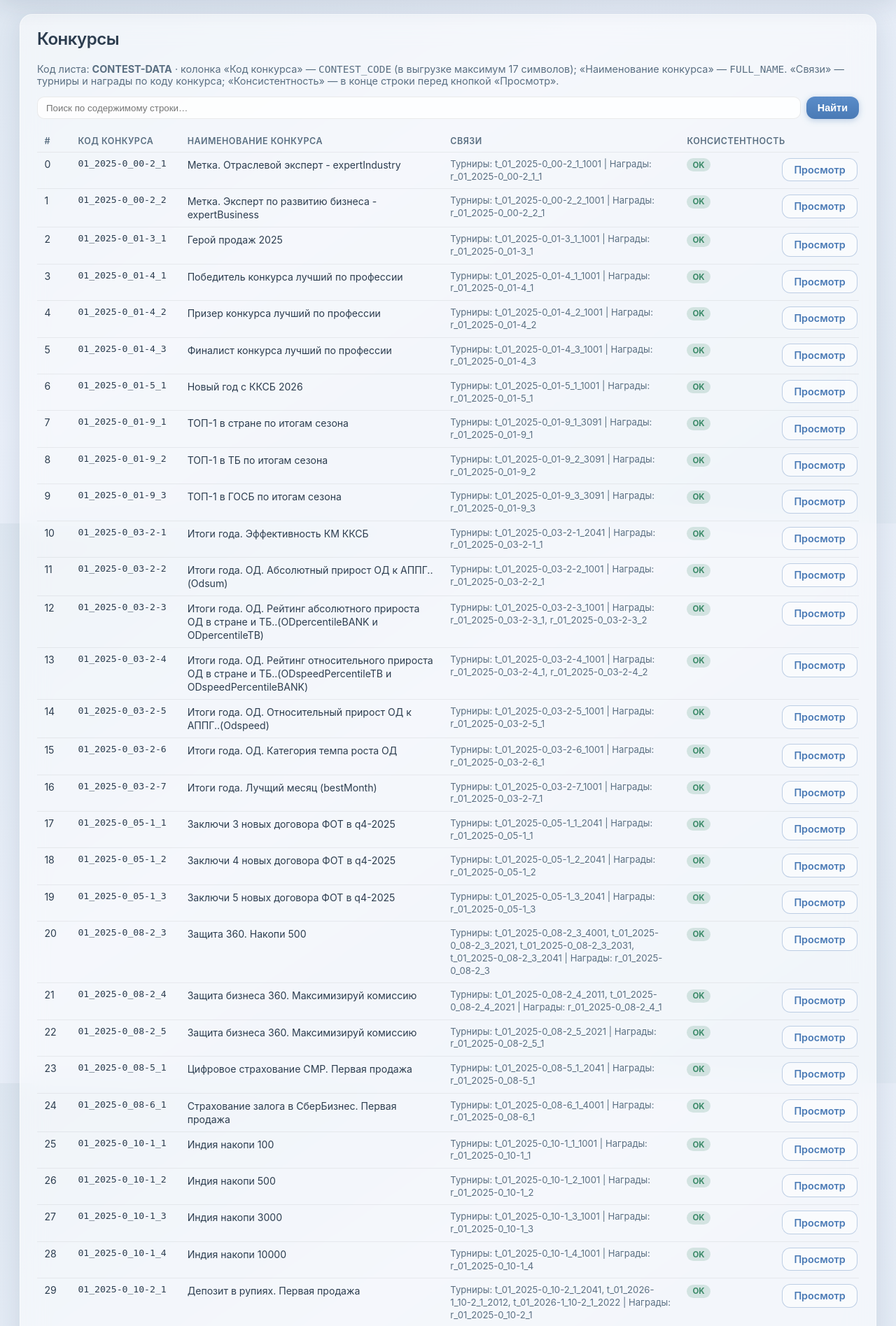
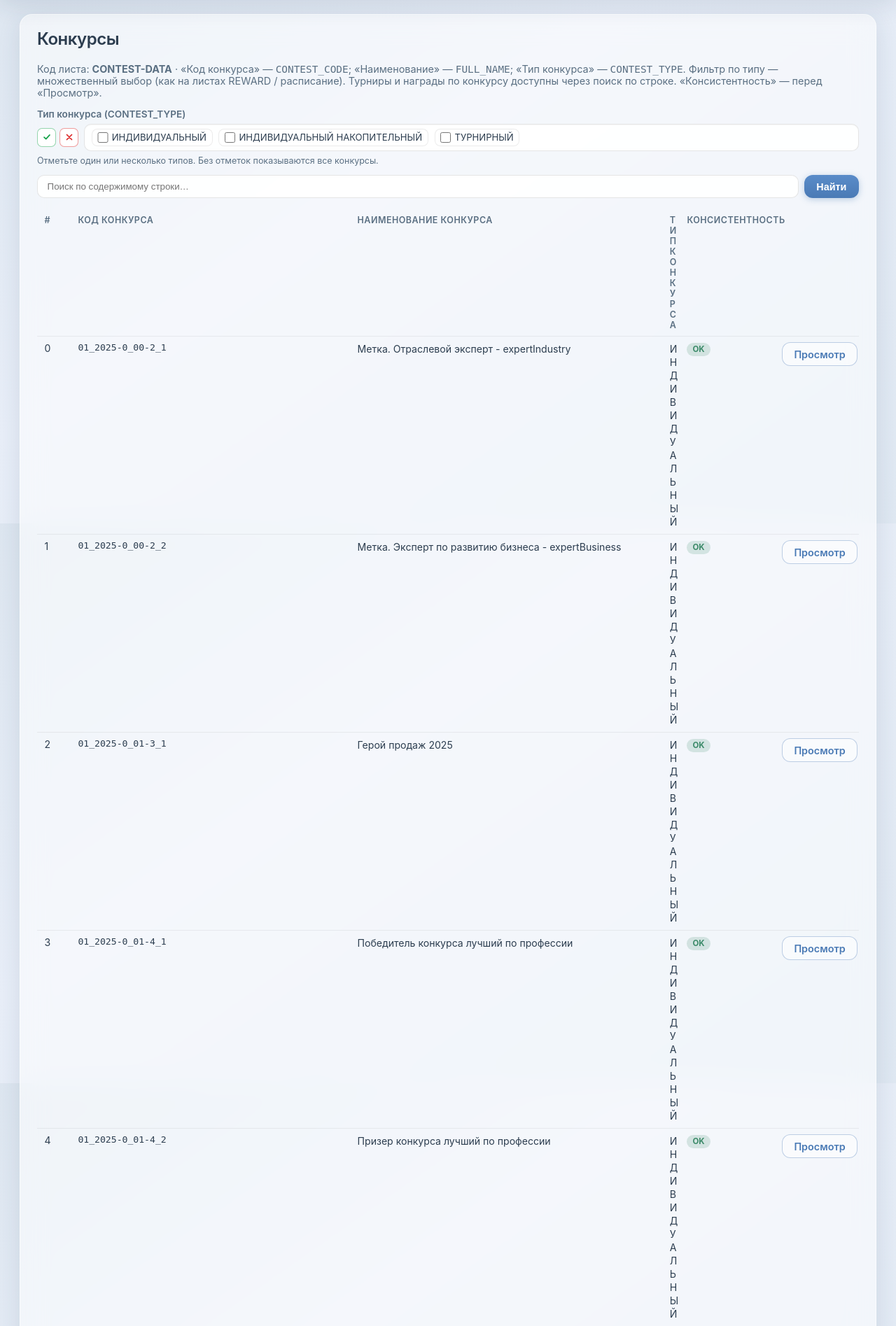
Before and after one commit to OrionFLASH/SPOD_GAME_Admin_UI, a FastAPI app: page /sheet/CONTEST-DATA in a window 1280 px wide. Shown: the part 52-1947 px from the top of the page at 70% size. Run offline with FastAPI, Linux system fonts and the light colour scheme.

Commit message:
Документация README: конфиг field_enums, списки и фильтры-чипы; правки 0.2.31
Обновлены разделы ТЗ, описание решения, таблица config.json, новый подраздел 4.3
(label/value), маршруты и 6c под чекбоксы и contest_type; история версий.
Уточнены комментарии contest_type_filter_options в sheet_list_display.py.

```diff
--- a/src/app.py
+++ b/src/app.py
@@ -282,11 +282,19 @@ def sheet_list(request: Request, code: str, q: str = ""):
     reward_type_selected_list: List[str] = []
     season_options: List[Dict[str, str]] = []
     season_selected_list: List[str] = []
+    contest_type_options: List[Dict[str, str]] = []
+    contest_type_selected_list: List[str] = []
     if code in ("REWARD", "REWARD-LINK"):
         reward_type_options = sheet_list_display.reward_type_filter_options(CFG, for_multiselect_list=True)
         rt_allowed = {str(o.get("value", "")) for o in reward_type_options if str(o.get("value", "")).strip()}
         reward_type_selected_list = [
             x.strip() for x in request.query_params.getlist("reward_type") if x.strip() in rt_allowed
+        ]
+    if code == "CONTEST-DATA":
+        contest_type_options = sheet_list_display.contest_type_filter_options(CFG, for_multiselect_list=True)
+        ct_allowed = {str(o.get("value", "")) for o in contest_type_options if str(o.get("value", "")).strip()}
+        contest_type_selected_list = [
+            x.strip() for x in request.query_params.getlist("contest_type") if x.strip() in ct_allowed
         ]
     if code == "TOURNAMENT-SCHEDULE":
         season_options = sheet_list_display.season_filter_options(lu)
@@ -354,6 +362,9 @@ def sheet_list(request: Request, code: str, q: str = ""):
                 rt_link = (lu.get("reward_type_by_reward") or {}).get(rc_f, "")
                 if rt_link not in reward_type_selected_list:
                     continue
+            if code == "CONTEST-DATA" and contest_type_selected_list:
+                if (cells.get("CONTEST_TYPE") or "").strip() not in contest_type_selected_list:
+                    continue
             disp = sheet_list_display.display_for_sheet_row(code, cells, lu)
             blob = sheet_list_display.search_blob(cells, disp)
             if ql and ql not in blob:
@@ -385,6 +396,8 @@ def sheet_list(request: Request, code: str, q: str = ""):
                 row_out["schedule_period_col"] = disp.get("schedule_period_col", "")
                 row_out["schedule_contest_name_col"] = disp.get("schedule_contest_name_col", "")
                 row_out["schedule_season_col"] = disp.get("schedule_season_col", "")
+            if code == "CONTEST-DATA":
+                row_out["contest_type_col"] = disp.get("contest_type_col", "")
             rows_out.append(row_out)
     return templates.TemplateResponse(
         request,
@@ -398,6 +411,8 @@ def sheet_list(request: Request, code: str, q: str = ""):
             "reward_type_selected_list": reward_type_selected_list,
             "season_options": season_options,
             "season_selected_list": season_selected_list,
+            "contest_type_options": contest_type_options,
+            "contest_type_selected_list": contest_type_selected_list,
         },
     )
 
--- a/src/static/app.css
+++ b/src/static/app.css
@@ -215,7 +215,7 @@ table.data td {
   white-space: nowrap;
 }
 
-/* Список листа CONTEST-DATA («Конкурсы»): код фиксированной ширины (до 17 символов в выгрузке — 19ch); наименование; «Связи» с переносом длинного текста; «Консистентность» в конце строки (перед «Просмотр»). */
+/* Список листов CONTEST-DATA / GROUP: table-layout fixed. CONTEST-DATA — модификатор --contest-data (без колонки «Связи», шире код, тип конкурса). GROUP — колонка «Связи» с переносом. */
 .data-list-contests {
   table-layout: fixed;
   width: 100%;
@@ -268,6 +268,33 @@ table.data td {
   white-space: nowrap;
 }
 
+/* CONTEST-DATA: колонка «Связи» убрана — больше места под код и название; код с переносом вместо узкого ellipsis. */
+.data-list-contests--contest-data .col-contest-code {
+  width: 34%;
+  min-width: 22ch;
+  max-width: none;
+  white-space: normal;
+  overflow-wrap: anywhere;
+  word-break: break-word;
+}
+
+.data-list-contests--contest-data .cell-mono.col-contest-code {
+  max-width: none;
+}
+
+.data-list-contests--contest-data .col-contest-name {
+  width: 38%;
+  min-width: 11rem;
+}
+
+.data-list-contests--contest-data .col-contest-type {
+  width: auto;
+  min-width: 12rem;
+  max-width: 30%;
+  overflow-wrap: anywhere;
+  word-break: break-word;
+}
+
 /* Список REWARD-LINK: узкие колонки кодов, широкие — названия награды и конкурса (таблица с table-layout: fixed). */
 .data-list-reward-link {
   table-layout: fixed;
@@ -449,13 +476,14 @@ table.data th {
   margin-bottom: 0;
 }
 
-/* Блок одного множественного фильтра: подпись, над списком — мини-кнопки справа, затем select */
+/* Блок множественного фильтра: подпись; строка [мини-кнопки слева | чипы]; подсказка. Чипы — flex-wrap до края панели. */
 .sheet-list-form-reward .sheet-list-filter-block {
   display: flex;
   flex-direction: column;
-  align-items: flex-start;
+  align-items: stretch;
   gap: 0.35rem;
-  max-width: 28rem;
+  width: 100%;
+  max-width: 100%;
 }
 
 .sheet-list-form-reward .reward-filter-caption {
@@ -464,23 +492,78 @@ table.data th {
   color: var(--muted);
 }
 
-/* Обёртка: ширина как у списка; иконки — в ряд у правого края над полем выбора */
-.sheet-list-form-reward .sheet-list-filter-select-wrap {
-  display: flex;
-  flex-direction: column;
-  align-items: stretch;
-  gap: 0.28rem;
-  width: 100%;
-  max-width: 22rem;
+/* Одна строка: иконки слева, по вертикали по центру относительно блока чипов; чипы растягиваются и переносятся. */
+.sheet-list-form-reward .sheet-list-filter-row {
+  display: flex;
+  flex-direction: row;
+  align-items: center;
+  gap: 0.5rem;
+  width: 100%;
+  min-width: 0;
 }
 
 .sheet-list-form-reward .sheet-list-filter-iconbar {
   display: flex;
   flex-direction: row;
-  justify-content: flex-end;
-  align-items: center;
+  flex-shrink: 0;
+  align-items: center;
+  justify-content: center;
   gap: 0.3rem;
-  width: 100%;
+  width: auto;
+}
+
+/* Область чекбоксов: минимальная ширина по содержимому, растёт на всю оставшуюся ширину; перенос вариантов на следующую строку. */
+.sheet-list-form-reward .sheet-list-filter-chips-wrap {
+  flex: 1 1 auto;
+  min-width: 0;
+  display: flex;
+  flex-wrap: wrap;
+  align-items: center;
+  align-content: flex-start;
+  gap: 0.35rem 0.55rem;
+  padding: 0.38rem 0.6rem;
+  border-radius: 10px;
+  border: 1px solid rgba(0, 0, 0, 0.1);
+  background: rgba(255, 255, 255, 0.92);
+  box-shadow: inset 0 1px 2px rgba(0, 0, 0, 0.04);
+}
+
+.sheet-list-form-reward .sheet-list-filter-chip {
+  display: inline-flex;
+  flex-direction: row;
+  align-items: center;
+  gap: 0.32rem;
+  margin: 0;
+  padding: 0.2rem 0.48rem;
+  border-radius: 8px;
+  cursor: pointer;
+  user-select: none;
+  border: 1px solid rgba(0, 0, 0, 0.08);
+  background: rgba(255, 255, 255, 0.75);
+  transition: background 0.12s ease, border-color 0.12s ease;
+}
+
+.sheet-list-form-reward .sheet-list-filter-chip:hover {
+  background: rgba(0, 0, 0, 0.04);
+}
+
+.sheet-list-form-reward .sheet-list-filter-chip input[type="checkbox"]:checked + .sheet-list-filter-chip-text {
+  font-weight: 600;
+  color: #1d4ed8;
+}
+
+.sheet-list-form-reward .sheet-list-filter-chip input[type="checkbox"] {
+  margin: 0;
+  flex-shrink: 0;
+  width: 0.95rem;
+  height: 0.95rem;
+  cursor: pointer;
+}
+
+.sheet-list-form-reward .sheet-list-filter-chip-text {
+  font-size: 0.82rem;
+  line-height: 1.25;
+  white-space: nowrap;
 }
 
 .sheet-list-form-reward .sheet-list-filter-iconbtn {
@@ -531,24 +614,11 @@ table.data th {
   border-color: rgba(220, 38, 38, 0.65);
 }
 
-.sheet-list-form-reward select.sheet-list-filter-multi {
-  display: block;
-  width: 100%;
-  min-width: 10rem;
-  padding: 0.35rem 0.5rem;
-  border-radius: 10px;
-  border: 1px solid rgba(0, 0, 0, 0.1);
-  background: rgba(255, 255, 255, 0.92);
-  box-shadow: inset 0 1px 2px rgba(0, 0, 0, 0.04);
-}
-
-/* size в шаблоне = число опций — без лишней пустой строки внизу listbox */
-
 .sheet-list-form-reward .sheet-list-filter-hint {
   margin: 0;
   font-size: 0.78rem;
   line-height: 1.35;
-  max-width: 28rem;
+  max-width: 100%;
 }
 
 .data-list-wide .cell-relations-pre {
--- a/src/templates/sheet_list.html
+++ b/src/templates/sheet_list.html
@@ -1,5 +1,5 @@
 {% extends "base.html" %}
-{# Миниатюрные кнопки «все / снять» над мультиселектом: зелёная галочка, красный крест. #}
+{# Кнопки «все / снять» слева от блока чекбоксов; чекбоксы в flex-wrap — в ряд до края окна, затем перенос. #}
 {% macro sheet_list_filter_icon_toolbar(filter_key) %}
         <div class="sheet-list-filter-iconbar" role="group" aria-label="Быстрый выбор фильтра">
           <button type="button" class="sheet-list-filter-iconbtn sheet-list-filter-iconbtn--all" data-sheet-list-select="{{ filter_key }}" title="Отметить все" aria-label="Отметить все">
@@ -14,6 +14,24 @@
           </button>
         </div>
 {% endmacro %}
+{# Множественный фильтр: подпись, строка [иконки | чипы checkboxes], подсказка. Имя поля в query — param_name (несколько значений). #}
+{% macro sheet_list_filter_checkbox_row(label, param_name, options, selected_list, filter_key, aria_label, hint) %}
+      <div class="sheet-list-filter-block">
+        <span class="reward-filter-caption">{{ label }}</span>
+        <div class="sheet-list-filter-row">
+          {{ sheet_list_filter_icon_toolbar(filter_key) }}
+          <div class="sheet-list-filter-chips-wrap" data-sheet-list-filter-target="{{ filter_key }}" role="group" aria-label="{{ aria_label }}">
+            {% for o in options %}
+            <label class="sheet-list-filter-chip">
+              <input type="checkbox" name="{{ param_name }}" value="{{ o.value }}" {% if o.value in selected_list %}checked{% endif %} />
+              <span class="sheet-list-filter-chip-text">{{ o.label }}</span>
+            </label>
+            {% endfor %}
+          </div>
+        </div>
+        <p class="muted sheet-list-filter-hint">{{ hint }}</p>
+      </div>
+{% endmacro %}
 {% block title %}{{ sheet_title }} — строки{% endblock %}
 {% block content %}
 <section class="panel">
@@ -27,47 +45,48 @@
   {% elif sheet_code == "TOURNAMENT-SCHEDULE" %}
   <p class="muted">Код листа: <strong>{{ sheet_code }}</strong> · «Период» — <code>PERIOD_TYPE</code>; название конкурса — <code>FULL_NAME</code> из CONTEST-DATA; «Сезон» — <code>seasonCode</code> из JSON <code>TARGET_TYPE</code>. В «Связях»: код конкурса и награды (REWARD_CODE + GROUP_CODE) по REWARD-LINK. Фильтр по сезону — множественный выбор.</p>
   {% elif sheet_code == "CONTEST-DATA" %}
-  <p class="muted">Код листа: <strong>{{ sheet_code }}</strong> · колонка «Код конкурса» — <code>CONTEST_CODE</code> (в выгрузке максимум 17 символов); «Наименование конкурса» — <code>FULL_NAME</code>. «Связи» — турниры и награды по коду конкурса; «Консистентность» — в конце строки перед кнопкой «Просмотр».</p>
+  <p class="muted">Код листа: <strong>{{ sheet_code }}</strong> · «Код конкурса» — <code>CONTEST_CODE</code>; «Наименование» — <code>FULL_NAME</code>; «Тип конкурса» — <code>CONTEST_TYPE</code>. Фильтр по типу — множественный выбор (как на листах REWARD / расписание). Турниры и награды по конкурсу доступны через поиск по строке. «Консистентность» — перед «Просмотр».</p>
   {% elif sheet_code == "GROUP" %}
   <p class="muted">Код листа: <strong>{{ sheet_code }}</strong> · одна строка на конкурс: <code>CONTEST_CODE</code>; «Название конкурса» — <code>FULL_NAME</code> из CONTEST-DATA. «Связи» — все уровни GROUP (<code>GROUP_CODE : GROUP_VALUE</code>) для этого конкурса. «Просмотр» — карточка со всеми уровнями.</p>
   {% else %}
   <p class="muted">Код листа: <strong>{{ sheet_code }}</strong> · в таблице: ключ, название из строки или связей, подтянутые турниры/конкурсы где применимо.</p>
   {% endif %}
-  {% if sheet_code == "REWARD" or sheet_code == "REWARD-LINK" or sheet_code == "TOURNAMENT-SCHEDULE" %}
+  {% if sheet_code == "REWARD" or sheet_code == "REWARD-LINK" or sheet_code == "TOURNAMENT-SCHEDULE" or sheet_code == "CONTEST-DATA" %}
   {# Класс search не используем: у него flex-row без column, из‑за этого поиск оказывался справа от фильтра (в т.ч. расписание). #}
   <form class="sheet-list-form-reward" method="get" action="/sheet/{{ sheet_code }}">
     <div class="sheet-list-filters">
+      {% if sheet_code == "CONTEST-DATA" %}
+      {{ sheet_list_filter_checkbox_row(
+        "Тип конкурса (CONTEST_TYPE)",
+        "contest_type",
+        contest_type_options,
+        contest_type_selected_list,
+        "contest_type",
+        "Фильтр по типу конкурса",
+        "Отметьте один или несколько типов. Без отметок показываются все конкурсы."
+      ) }}
+      {% endif %}
       {% if sheet_code == "REWARD" or sheet_code == "REWARD-LINK" %}
-      {% set rtw = reward_type_options|length %}
-      {% set rtw_size = [[rtw, 12]|min, 1]|max %}
-      <div class="sheet-list-filter-block">
-        <span class="reward-filter-caption">REWARD_TYPE</span>
-        <div class="sheet-list-filter-select-wrap">
-          {{ sheet_list_filter_icon_toolbar("reward_type") }}
-        <select id="sheet-list-filter-reward-type" name="reward_type" multiple class="sheet-list-filter-multi" size="{{ rtw_size }}" aria-label="Фильтр по типу награды (несколько значений)" onchange="this.form.submit()">
-          {% for o in reward_type_options %}
-          <option value="{{ o.value }}" {% if o.value in reward_type_selected_list %}selected{% endif %}>{{ o.label }}</option>
-          {% endfor %}
-        </select>
-        </div>
-        <p class="muted sheet-list-filter-hint">Несколько типов: Ctrl (Windows) или ⌘ (macOS) + клик. Без выбранных — все типы.</p>
-      </div>
+      {{ sheet_list_filter_checkbox_row(
+        "REWARD_TYPE",
+        "reward_type",
+        reward_type_options,
+        reward_type_selected_list,
+        "reward_type",
+        "Фильтр по типу награды",
+        "Отметьте один или несколько типов. Без отметок — все типы наград."
+      ) }}
       {% endif %}
       {% if sheet_code == "TOURNAMENT-SCHEDULE" %}
-      {% set sn = season_options|length %}
-      {% set sn_size = [[sn, 12]|min, 1]|max %}
-      <div class="sheet-list-filter-block">
-        <span class="reward-filter-caption">Сезон (seasonCode)</span>
-        <div class="sheet-list-filter-select-wrap">
-          {{ sheet_list_filter_icon_toolbar("season") }}
-        <select id="sheet-list-filter-season" name="season" multiple class="sheet-list-filter-multi" size="{{ sn_size }}" aria-label="Фильтр по сезону из TARGET_TYPE" onchange="this.form.submit()">
-          {% for o in season_options %}
-          <option value="{{ o.value }}" {% if o.value in season_selected_list %}selected{% endif %}>{{ o.label }}</option>
-          {% endfor %}
-        </select>
-        </div>
-        <p class="muted sheet-list-filter-hint">Несколько сезонов: Ctrl / ⌘ + клик. Без выбранных — все сезоны.</p>
-      </div>
+      {{ sheet_list_filter_checkbox_row(
+        "Сезон (seasonCode)",
+        "season",
+        season_options,
+        season_selected_list,
+        "season",
+        "Фильтр по сезону из TARGET_TYPE",
+        "Отметьте один или несколько сезонов. Без отметок — все сезоны."
+      ) }}
       {% endif %}
     </div>
     <div class="search-row-inline sheet-list-search-full">
@@ -77,22 +96,36 @@
   </form>
   <script>
   (function () {
+    function sheetListFilterBoxByKey(key) {
+      return document.querySelector('[data-sheet-list-filter-target="' + key + '"]');
+    }
     document.querySelectorAll("[data-sheet-list-select]").forEach(function (btn) {
       btn.addEventListener("click", function () {
         var key = btn.getAttribute("data-sheet-list-select");
-        var sel = key === "season" ? document.getElementById("sheet-list-filter-season") : document.getElementById("sheet-list-filter-reward-type");
-        if (!sel) return;
-        Array.prototype.forEach.call(sel.options, function (opt) { opt.selected = true; });
-        sel.form.submit();
+        var box = sheetListFilterBoxByKey(key);
+        if (!box) return;
+        var form = box.closest("form");
+        if (!form) return;
+        box.querySelectorAll('input[type="checkbox"]').forEach(function (cb) { cb.checked = true; });
+        form.submit();
       });
     });
     document.querySelectorAll("[data-sheet-list-clear]").forEach(function (btn) {
       btn.addEventListener("click", function () {
         var key = btn.getAttribute("data-sheet-list-clear");
-        var sel = key === "season" ? document.getElementById("sheet-list-filter-season") : document.getElementById("sheet-list-filter-reward-type");
-        if (!sel) return;
-        Array.prototype.forEach.call(sel.options, function (opt) { opt.selected = false; });
-        sel.form.submit();
+        var box = sheetListFilterBoxByKey(key);
+        if (!box) return;
+        var form = box.closest("form");
+        if (!form) return;
+        box.querySelectorAll('input[type="checkbox"]').forEach(function (cb) { cb.checked = false; });
+        form.submit();
+      });
+    });
+    document.querySelectorAll("form.sheet-list-form-reward").forEach(function (form) {
+      form.addEventListener("change", function (e) {
+        var t = e.target;
+        if (!t || !t.matches || !t.matches('.sheet-list-filter-chips-wrap input[type="checkbox"]')) return;
+        form.submit();
       });
     });
   })();
@@ -104,7 +137,7 @@
   </form>
   {% endif %}
   <div class="table-scroll">
-    <table class="data data-list-wide{% if sheet_code == 'CONTEST-DATA' or sheet_code == 'GROUP' %} data-list-contests{% elif sheet_code == 'REWARD-LINK' %} data-list-reward-link{% endif %}">
+    <table class="data data-list-wide{% if sheet_code == 'CONTEST-DATA' %} data-list-contests data-list-contests--contest-data{% elif sheet_code == 'GROUP' %} data-list-contests{% elif sheet_code == 'REWARD-LINK' %} data-list-reward-link{% endif %}">
       <thead>
         <tr>
           <th class="col-idx">#</th>
@@ -131,7 +164,7 @@
           {% elif sheet_code == "CONTEST-DATA" %}
           <th class="col-contest-code">Код конкурса</th>
           <th class="col-contest-name">Наименование конкурса</th>
-          <th class="col-contest-relations">Связи</th>
+          <th class="col-contest-type">Тип конкурса</th>
           <th class="col-flag">Консистентность</th>
           {% elif sheet_code == "GROUP" %}
           <th class="col-contest-code">Код конкурса</th>
@@ -178,7 +211,7 @@
           {% elif sheet_code == "CONTEST-DATA" %}
           <td class="cell-mono col-contest-code">{{ r.preview }}</td>
           <td class="cell-wrap col-contest-name">{{ r.title_line }}</td>
-          <td class="cell-wrap cell-muted cell-relations-pre col-contest-relations">{{ r.relations_line }}</td>
+          <td class="cell-wrap col-contest-type">{{ r.contest_type_col }}</td>
           <td class="col-flag">
             {% if r.ok %}
             <span class="badge badge-ok">OK</span>
```
Also changed, not shown: src/Tests/test_smoke.py (+3 -0 lines), src/sheet_list_display.py (+50 -3 lines), README.md, config.json.
